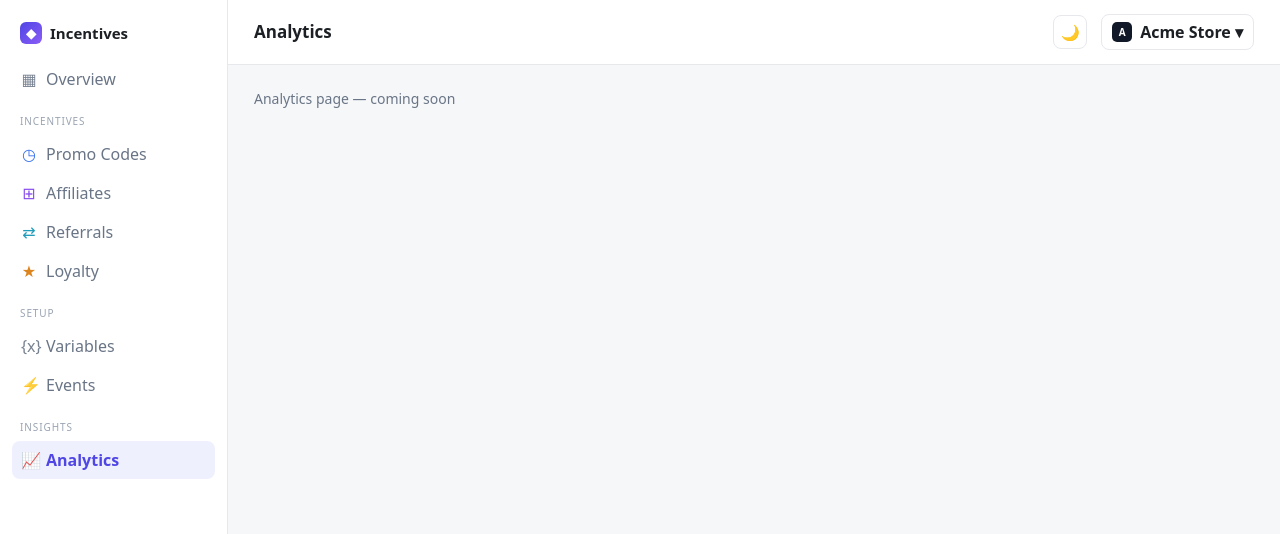
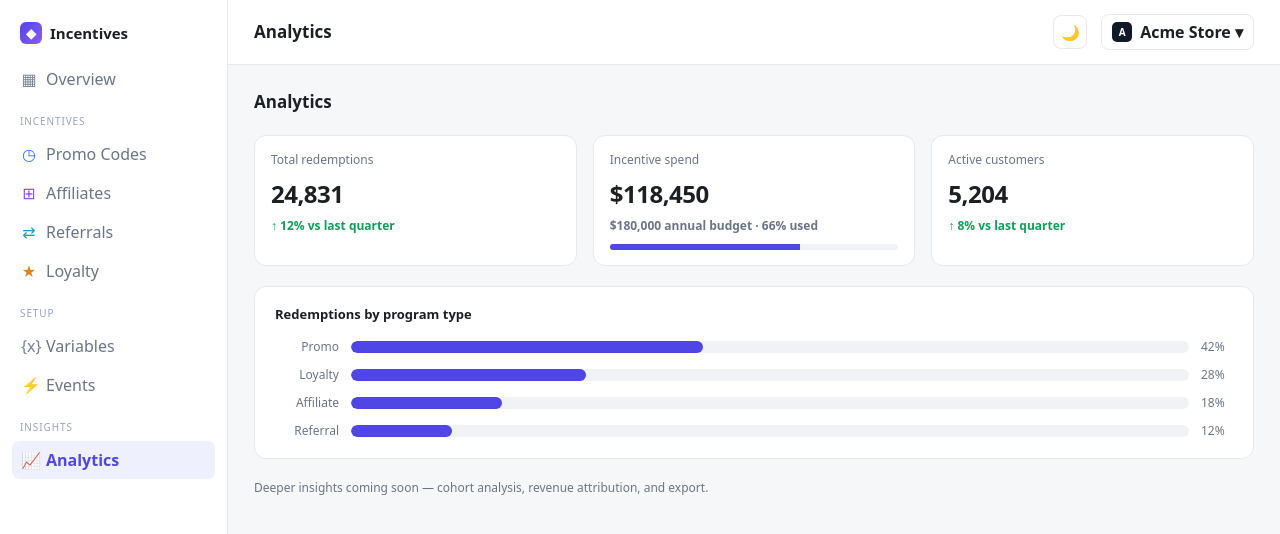
Before and after one commit to tanmaydatta/chole-bhature, a React (Vite) app in the folder demo/: page /analytics in a window 1280 px wide. Shown: the top 534 px of the page. Built offline with nearby package versions, Linux system fonts and the light colour scheme.

Commit message:
feat: analytics placeholder

```diff
--- a/demo/src/App.tsx
+++ b/demo/src/App.tsx
@@ -11,10 +11,7 @@ import ReferralList from './pages/referral/ReferralList';
 import ReferralCreate from './pages/referral/ReferralCreate';
 import Variables from './pages/setup/Variables';
 import Events from './pages/setup/Events';
-
-const Placeholder = ({ name }: { name: string }) => (
-  <div className="text-[var(--muted)] text-sm">{name} page — coming soon</div>
-);
+import Analytics from './pages/Analytics';
 
 export default function App() {
   return (
@@ -31,7 +28,7 @@ export default function App() {
         <Route path="/loyalty" element={<LoyaltyList />} />
         <Route path="/variables" element={<Variables />} />
         <Route path="/events" element={<Events />} />
-        <Route path="/analytics" element={<Placeholder name="Analytics" />} />
+        <Route path="/analytics" element={<Analytics />} />
       </Route>
     </Routes>
   );
--- /dev/null
+++ b/demo/src/pages/Analytics.tsx
@@ -0,0 +1,66 @@
+import { PageHeader } from '../components/common/PageHeader';
+import { StatCard } from '../components/common/StatCard';
+
+const BAR_DATA = [
+  { label: 'Promo', pct: 42 },
+  { label: 'Loyalty', pct: 28 },
+  { label: 'Affiliate', pct: 18 },
+  { label: 'Referral', pct: 12 },
+];
+
+export default function Analytics() {
+  return (
+    <div className="flex flex-col gap-[20px]">
+      <PageHeader title="Analytics" />
+
+      {/* Stat cards */}
+      <div className="grid grid-cols-3 gap-[16px]">
+        <StatCard
+          label="Total redemptions"
+          value="24,831"
+          delta="↑ 12% vs last quarter"
+        />
+        <StatCard
+          label="Incentive spend"
+          value="$118,450"
+          delta="$180,000 annual budget · 66% used"
+          deltaTone="muted"
+          bar={66}
+        />
+        <StatCard
+          label="Active customers"
+          value="5,204"
+          delta="↑ 8% vs last quarter"
+        />
+      </div>
+
+      {/* Bar chart stubs — redemptions by program type */}
+      <div className="bg-[var(--panel)] border border-[var(--border)] rounded-[12px] px-[20px] py-[18px] shadow-[var(--shadow)]">
+        <div className="text-[13px] font-semibold text-[var(--ink)] mb-[14px]">
+          Redemptions by program type
+        </div>
+        <div className="flex flex-col gap-[10px]">
+          {BAR_DATA.map(({ label, pct }) => (
+            <div key={label} className="flex items-center gap-[12px]">
+              <span className="w-[64px] text-[12px] text-[var(--muted)] text-right shrink-0">
+                {label}
+              </span>
+              <div className="flex-1 h-[12px] rounded-full bg-[var(--hover)] overflow-hidden">
+                <div
+                  className="h-full bg-[var(--accent)] rounded-full"
+                  style={{ width: `${pct}%` }}
+                />
+              </div>
+              <span className="w-[32px] text-[12px] text-[var(--muted)] shrink-0">{pct}%</span>
+            </div>
+          ))}
+        </div>
+      </div>
+
+      {/* Coming soon note */}
+      <p className="text-[12px] text-[var(--muted)] m-0">
+        Deeper insights coming soon — cohort analysis, revenue attribution, and export.
+      </p>
+    </div>
+  );
+}
```
Also changed, not shown: 1 other file (tests, documents, lock files or other folders).
